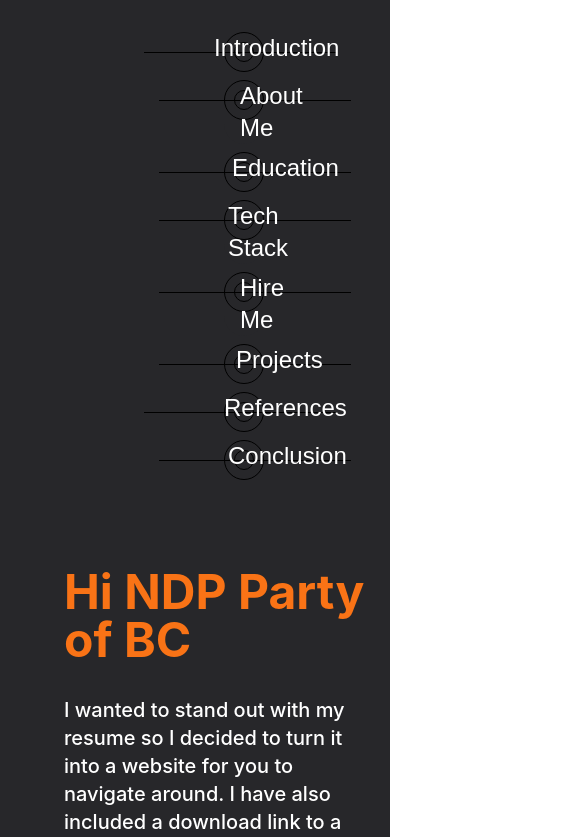
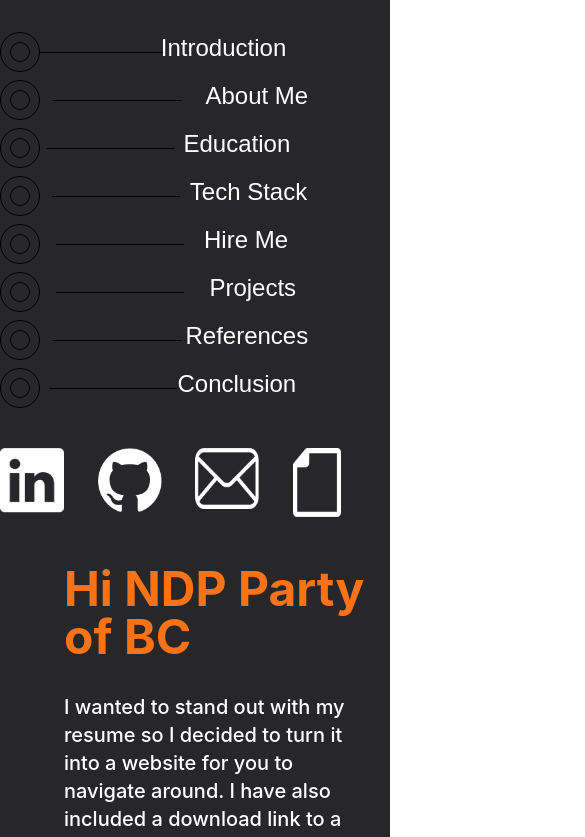
Before and after one commit to Sniffin3083/bc-ndp-resume, a React (Create React App) app: page / in a window 390 px wide. Shown: the top 837 px of the page, 585 px wide, since content can reach past the window. Built offline with nearby package versions, Linux system fonts and the light colour scheme.

Commit message:
Finished final sections and formatted for mobile

```diff
--- a/src/App.js
+++ b/src/App.js
@@ -3,6 +3,9 @@
 import Email from "./images/Email.png";
 import Resume from "./images/Resume.png";
 import ResumePDF from "./images/Resume.pdf";
+import amethyst from "./images/amethyst.png";
+import bulletproofPerformance from "./images/bulletproofPerformance.png";
+import BCNDPResume from "./images/NDPresume.png";
 import { useRef } from 'react';
 
 function App() {
@@ -24,7 +27,7 @@
   return (
     <div className="bg-zinc-800 ">
        <div>
-        <div className="px-56 pt-8 lg:absolute lg:right-[800px] lg:top-32">
+        <div className="lg:px-56 pt-8 lg:absolute lg:right-[500px] lg:top-32">
           <div className="lg:fixed">
             <button onClick={() => {
               introRef.current?.scrollIntoView({
@@ -32,13 +35,13 @@
               })
             }}>
               <div className="group grid grid-cols-3 hover:font-bold" >
-                <div className="bg-zinc-800 group-hover:bg-sky-700 w-10 rounded-full">
+                <div className="bg-zinc-800 group-hover:bg-sky-700 w-10 transform transition duration-500 rounded-full">
                   <div class="flex flex-row justify-center items-center w-10 h-10 border border-1 border-black rounded-full">
                     <div class="w-5 h-5 border border-1 border-black rounded-full" />
                   </div>
                 </div>
-                <hr className="h-px mt-5 w-48 ml-[-80px] bg-black border-0" />
-                <h2 className="text-white text-2xl ml-[-10px] font-glegoo">Introduction</h2>
+                <hr className="h-px mt-5 w-32 lg:w-48 ml-[-60px] lg:ml-[-80px] bg-black border-0" />
+                <h2 className="text-white text-2xl ml-[-30px] lg:ml-[-10px] font-glegoo">Introduction</h2>
               </div>
             </button>
           </div>
@@ -49,13 +52,13 @@
               })
             }}>
               <div className="group grid grid-cols-3 hover:font-bold pt-2">
-                <div className="bg-zinc-800 group-hover:bg-sky-700 w-10 rounded-full">
+                <div className="bg-zinc-800 group-hover:bg-sky-700 w-10 transform transition duration-500 rounded-full">
                   <div class="flex flex-row justify-center items-center w-10 h-10 border border-1 border-black rounded-full">
                     <div class="w-5 h-5 border border-1 border-black rounded-full" />
                   </div>
                 </div>
-                <hr className="h-px mt-5 w-48 ml-[-65px] bg-black border-0" />
-                <h2 className="text-white text-2xl ml-4 font-glegoo">About Me</h2>
+                <hr className="h-px mt-5 w-32 lg:w-48 ml-[-50px] lg:ml-[-65px] bg-black border-0" />
+                <h2 className="text-white text-2xl lg:ml-4 font-glegoo">About Me</h2>
               </div>
             </button>
           </div>
@@ -66,13 +69,13 @@
               })
             }}>
               <div className="group grid grid-cols-3 hover:font-bold pt-2">
-                <div className="bg-zinc-800 group-hover:bg-sky-700 w-10 rounded-full">
+                <div className="bg-zinc-800 group-hover:bg-sky-700 w-10 transform transition duration-500 rounded-full">
                   <div class="flex flex-row justify-center items-center w-10 h-10 border border-1 border-black rounded-full">
                     <div class="w-5 h-5 border border-1 border-black rounded-full" />
                   </div>
                 </div>
-                <hr className="h-px mt-5 w-48 ml-[-65px] bg-black border-0" />
-                <h2 className="text-white text-2xl ml-2 font-glegoo">Education</h2>
+                <hr className="h-px mt-5 w-32 lg:w-48 ml-[-50px] lg:ml-[-65px] bg-black border-0" />
+                <h2 className="text-white text-2xl ml-[-10px] lg:ml-2 font-glegoo">Education</h2>
               </div>
             </button>
           </div>
@@ -83,13 +86,13 @@
               })
             }}>
               <div className="group grid grid-cols-3 hover:font-bold pt-2">
-                <div className="bg-zinc-800 group-hover:bg-sky-700 w-10 rounded-full">
+                <div className="bg-zinc-800 group-hover:bg-sky-700 w-10 transform transition duration-500 rounded-full">
                   <div class="flex flex-row justify-center items-center w-10 h-10 border border-1 border-black rounded-full">
                     <div class="w-5 h-5 border border-1 border-black rounded-full" />
                   </div>
                 </div>
-                <hr className="h-px mt-5 w-48 ml-[-65px] bg-black border-0" />
-                <h2 className="text-white text-2xl ml-1 font-glegoo">Tech Stack</h2>
+                <hr className="h-px mt-5 w-32 lg:w-48 ml-[-50px] lg:ml-[-65px] bg-black border-0" />
+                <h2 className="text-white text-2xl ml-[-15px] lg:ml-2 font-glegoo">Tech Stack</h2>
               </div>
             </button>
           </div>
@@ -100,13 +103,13 @@
               })
             }}>
               <div className="group grid grid-cols-3 hover:font-bold pt-2">
-                <div className="bg-zinc-800 group-hover:bg-sky-700 w-10 rounded-full">
+                <div className="bg-zinc-800 group-hover:bg-sky-700 w-10 transform transition duration-500 rounded-full">
                   <div class="flex flex-row justify-center items-center w-10 h-10 border border-1 border-black rounded-full">
                     <div class="w-5 h-5 border border-1 border-black rounded-full" />
                   </div>
                 </div>
-                <hr className="h-px mt-5 w-48 ml-[-65px] bg-black border-0" />
-                <h2 className="text-white text-2xl ml-4 font-glegoo">Hire Me</h2>
+                <hr className="h-px mt-5 w-32 lg:w-48 ml-[-40px] lg:ml-[-65px] bg-black border-0" />
+                <h2 className="text-white text-2xl ml-3 lg:ml-2 font-glegoo">Hire Me</h2>
               </div>
             </button>
           </div>
@@ -117,13 +120,13 @@
               })
             }}>
               <div className="group grid grid-cols-3 hover:font-bold pt-2">
-                <div className="bg-zinc-800 group-hover:bg-sky-700 w-10 rounded-full">
+                <div className="bg-zinc-800 group-hover:bg-sky-700 w-10 transform transition duration-500 rounded-full">
                   <div class="flex flex-row justify-center items-center w-10 h-10 border border-1 border-black rounded-full">
                     <div class="w-5 h-5 border border-1 border-black rounded-full" />
                   </div>
                 </div>
-                <hr className="h-px mt-5 w-48 ml-[-65px] bg-black border-0" />
-                <h2 className="text-white text-2xl ml-3 font-glegoo">Projects</h2>
+                <hr className="h-px mt-5 w-32 lg:w-48 ml-[-43px] lg:ml-[-65px] bg-black border-0" />
+                <h2 className="text-white text-2xl ml-3 lg:ml-2 font-glegoo">Projects</h2>
               </div>
             </button>
           </div>
@@ -134,13 +137,13 @@
               })
             }}>
               <div className="group grid grid-cols-3 hover:font-bold pt-2">
-                <div className="bg-zinc-800 group-hover:bg-sky-700 w-10 rounded-full">
+                <div className="bg-zinc-800 group-hover:bg-sky-700 w-10 transform transition duration-500 rounded-full">
                   <div class="flex flex-row justify-center items-center w-10 h-10 border border-1 border-black rounded-full">
                     <div class="w-5 h-5 border border-1 border-black rounded-full" />
                   </div>
                 </div>
-                <hr className="h-px mt-5 w-48 ml-[-80px] bg-black border-0" />
-                <h2 className="text-white text-2xl font-glegoo">References</h2>
+                <hr className="h-px mt-5 w-32 lg:w-48 ml-[-50px] lg:ml-[-65px] bg-black border-0" />
+                <h2 className="text-white text-2xl ml-[-20px] lg:ml-2 font-glegoo">References</h2>
               </div>
             </button>
           </div>
@@ -151,13 +154,13 @@
               })
             }}>
               <div className="group grid grid-cols-3 hover:font-bold pt-2">
-                <div className="bg-zinc-800 group-hover:bg-sky-700 w-10 rounded-full">
+                <div className="bg-zinc-800 group-hover:bg-sky-700 w-10 transform transition duration-500 rounded-full">
                   <div class="flex flex-row justify-center items-center w-10 h-10 border border-1 border-black rounded-full">
                     <div class="w-5 h-5 border border-1 border-black rounded-full" />
                   </div>
                 </div>
-                <hr className="h-px mt-5 w-48 ml-[-65px] bg-black border-0" />
-                <h2 className="text-white text-2xl ml-1 font-glegoo">Conclusion</h2>
+                <hr className="h-px mt-5 w-32 lg:w-48 ml-[-50px] lg:ml-[-65px] bg-black border-0" />
+                <h2 className="text-white text-2xl ml-[-20px] lg:ml-2 font-glegoo">Conclusion</h2>
               </div>
             </button>
           </div>
@@ -185,19 +188,19 @@
           <p className="mt-8 pr-24 w-screen lg:w-1/2 text-white font-medium text-xl font-inter">I wanted to stand out with my resume so I decided to turn it into a website for you to navigate around. I have also included a download link to a more proper resume at the bottom of this page. I hope you enjoy learning more about me and my skill set. If you have any questions at all feel free to reach out at any time.</p>
         </div>
         <div ref={aboutRef} id="about" className="mt-36">
-          <h2 className="ml-64 text-4xl font-glegoo text-white font-bold">About Me</h2>
+          <h2 className="lg:ml-64 text-4xl font-glegoo text-white font-bold">About Me</h2>
           <p className="mt-8 pr-24 w-screen lg:w-1/2 text-white font-medium text-xl font-inter">Hi my name is Griffin but I prefer Mack. I am an aspiring Software/Web Developer with a lot of passion in the field ever since I was little kid trying to make simple programs on his dad’s computer which I “borrowed”.  I have a diverse tech stack and always willing to jump on to new tasks acquiring new skills along the way. You can learn more about my experience and education below.</p>
         </div>
         <div ref={eduRef} id="education" className="mt-36">
-          <h2 className="ml-64 text-4xl font-glegoo text-white font-bold">Education</h2>
+          <h2 className="lg:ml-64 text-4xl font-glegoo text-white font-bold">Education</h2>
           <p className="mt-8 pr-24 w-screen lg:w-1/2 text-white font-medium text-xl font-inter">I attended the Southern Alberta Institute of Technology better known as SAIT. I spent two years there honing my skills as a developer in multiple different areas. I had a focus on Web Development, Object Oriented Development, and SQL Database design and administration. I graduated with a diploma in Information Technology majoring in Software Development. I also had to develop a Capstone Project in my final semester which you can find linked in the projects section.</p>
         </div>
         <div ref={techRef} id="tech" className="mt-36">
-          <h2 className="ml-64 text-4xl font-glegoo text-white font-bold">Tech Stack</h2>
-          <table className="ml-12 mt-8 text-white font-medium text-xl font-inter">
+          <h2 className="lg:ml-64 text-4xl font-glegoo text-white font-bold">Tech Stack</h2>
+          <table className="ml-[-30px] lg:ml-12 mt-8 text-white font-medium text-lg lg:text-xl font-inter">
             <thead>
               <th>Languages</th>
-              <th className="px-36">Frameworks</th>
+              <th className="px-5 lg:px-36">Frameworks</th>
               <th>Tools</th>
             </thead>
             <tbody>
@@ -212,7 +215,7 @@
                   <li>JSON</li>
                 </ul>
               </td>
-              <td className="px-36">
+              <td className="px-5 lg:px-36">
                 <ul className="list-disc">
                   <li>React</li>
                   <li>Node.JS</li>
@@ -222,7 +225,7 @@
                   <li>NextJS</li>
                 </ul>
               </td>
-              <td className="pl-8">
+              <td className="pl-3 lg:pl-8">
                 <ul className="list-disc">
                   <li>Git</li>
                   <li>GitHub</li>
@@ -236,26 +239,64 @@
           </table>
         </div>
         <div ref={hireRef} id="hire" className="mt-36">
-          <h2 className="ml-64 text-4xl font-glegoo text-white font-bold">Hire Me</h2>
+          <h2 className="lg:ml-64 text-4xl font-glegoo text-white font-bold">Hire Me</h2>
           <p className="mt-8 pr-24 w-screen lg:w-1/2 text-white font-medium text-xl font-inter">Where I lack in professional experience I have a can do attitude and a willingness to learn on the job. I am an easily adaptable person to any kind of situation and I feel as I would be an outstanding addition to your team!</p>
         </div>
         <div ref={projectRef} id="projects" className="mt-36">
-          <h2 className="ml-64 text-4xl font-glegoo text-white font-bold">Projects</h2>
-          <p className="mt-8 pr-24 w-screen lg:w-1/2 text-white font-medium text-xl font-inter">Insert Projects Here</p>
+          <h2 className="lg:ml-64 text-4xl font-glegoo text-white font-bold">Projects</h2>
+          <div className="lg:grid lg:grid-cols-3 mt-8">
+            <a href="https://github.com/Sniffin3083/bc-ndp-resume" target="_blank">
+              <img className="w-56 scale-100 hover:scale-125 transform transition duration-500 border border-solid border-black blur-sm hover:blur-none" src={BCNDPResume} alt="BC NDP Resume" />
+              <h2 className="text-white font-glegoo text-lg mt-5 font-bold">Resume for BC NDP</h2>
+              <figcaption className="text-white w-56">The code base for this very site if you are interested in looking at the code.</figcaption>
+            </a>
+            <a className="mx-[-300px]" href="https://bulletproofperformance.ca/" target="_blank">
+              <img className="w-56 scale-100 hover:scale-125 transform transition duration-500 border border-solid border-black blur-sm hover:blur-none" src={bulletproofPerformance} alt="Bulletproof Performance Web App" />
+              <h2 className="w-56 text-white font-glegoo text-lg mt-5 font-bold">Web App for Bulletproof Performance</h2>
+              <figcaption className="text-white w-56">My capstone project from when I was attending SAIT. I cannot provide the source code but I hope that you enjoy looking around!</figcaption>
+            </a>
+            <a className="ml-[-600px]" href="https://github.com/Sniffin3083/amethyst-dreams" target="_blank">
+              <img className="w-56 scale-100 hover:scale-125 transform transition duration-500 border border-solid border-black blur-sm hover:blur-none" src={amethyst} alt="Amethyst Dreams" />
+              <h2 className="w-56 text-white font-glegoo text-lg mt-5 font-bold">Amethyst Dreams</h2>
+              <figcaption className="text-white w-56">A VSCode theme that I made about a year ago.</figcaption>
+            </a>
+          </div>
         </div>
         <div ref={referencesRef} id="references" className="mt-36">
-          <h2 className="ml-64 text-4xl font-glegoo text-white font-bold">References</h2>
-          <p className="mt-8 pr-24 w-screen lg:w-1/2 text-white font-medium text-xl font-inter">Insert References Here</p>
+          <h2 className="lg:ml-64 text-4xl font-glegoo text-white font-bold">References</h2>
+          <div className="mt-8 lg:grid lg:grid-cols-3">
+            <div>
+              <h2 className="font-glegoo text-2xl text-white font-bold">Brett Williamson</h2>
+              <p className="text-white text-lg font-inter ml-6">Previous Manager</p>
+              <p className="text-white text-md font-inter">bwilliamson@calgarycoop.com</p>
+              <p className="text-white text-md font-inter ml-6">Cell: 403-870-51190</p>
+              <p className="text-white text-md font-inter">Work: 403-299-4289 ext. 406</p>
+            </div>
+            <div className="ml-[-300px]">
+              <h2 className="font-glegoo text-2xl text-white font-bold">Javan Neves</h2>
+              <p className="text-white text-lg font-inter ml-1">Previous Manager</p>
+              <p className="text-white text-md font-inter ml-[-12px]">jneves@calgarycoop.com</p>
+              <p className="text-white text-md font-inter">Cell: +1 204-266-3042</p>
+              <p className="text-white text-md font-inter ml-[-12px]">Work: 403-934-2928 ext. 406</p>
+            </div>
+            <div className="ml-[-625px]">
+              <h2 className="font-glegoo text-2xl text-white font-bold">3rd reference</h2>
+              <p className="text-white text-lg font-inter ml-1">role</p>
+              <p className="text-white text-md font-inter ml-[-12px]">email</p>
+              <p className="text-white text-md font-inter">Cell:</p>
+              <p className="text-white text-md font-inter ml-[-12px]">Work: </p>
+            </div>
+          </div>
         </div>
         <div ref={conclusionRef} id="conclusion" className="mt-36">
-          <h2 className="ml-64 text-4xl font-glegoo text-white font-bold">Conclusion</h2>
+          <h2 className="lg:ml-64 text-4xl font-glegoo text-white font-bold">Conclusion</h2>
           <p className="mt-8 pr-24 w-screen lg:w-1/2 text-white font-medium text-xl font-inter">In conclusion, I think I would an asset to your party. I bring lots of spirit and a good attitude to go along with it. If you have any questions don’t be afraid to reach out to me at anytime. Thank you, and I hope to hear from you soon!</p>
         </div>
       </div>
-      <div className="py-36 flex justify-center items-center">
+      <div className="py-36 mx-16 lg:mx-56">
         <p className="font-glegoo text-white text-4xl">Thank you for reading,</p>
       </div>
-      <div className="pb-36 flex justify-center items-center">
+      <div className="pb-36 mx-16 lg:mx-72">
         <p className="font-cursive text-white text-4xl">Mack Thaxter</p>
       </div>
     </div>
```
